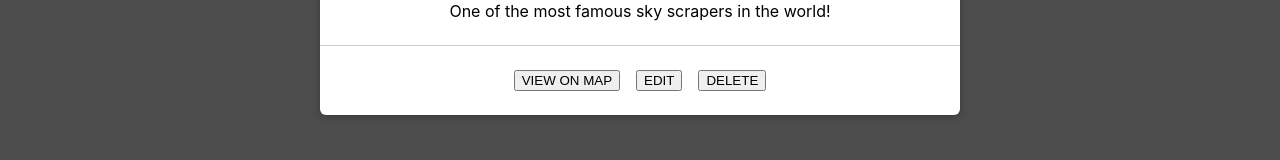
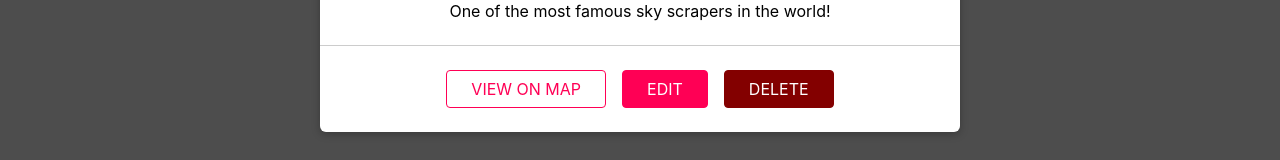
Before and after one commit to ort-cloud/mern-app-frontend, a React (Create React App) app: page /u1/places in a window 1280 px wide. Shown: the part 483-643 px from the top of the page. Built offline with nearby package versions, Linux system fonts and the light colour scheme.

Commit message:
added button styling

```diff
--- a/src/places/components/PlaceItem.js
+++ b/src/places/components/PlaceItem.js
@@ -1,5 +1,6 @@
 import React from "react";
 import Card from "../../shared/components/UIElements/Card";
+import Button from "../../shared/components/FormElements/Button";
 import "./PlaceItem.css";
 
 const PlaceItem = (props) => {
@@ -15,9 +16,9 @@
           <p>{props.description}</p>
         </div>
         <div className='place-item__actions'>
-          <button>VIEW ON MAP</button>
-          <button>EDIT</button>
-          <button>DELETE</button>
+          <Button inverse>VIEW ON MAP</Button>
+          <Button to={`/places/${props.id}`}>EDIT</Button>
+          <Button danger>DELETE</Button>
         </div>
       </Card>
     </li>
--- /dev/null
+++ b/src/shared/components/FormElements/Button.css
@@ -0,0 +1,61 @@
+.button {
+  font: inherit;
+  padding: 0.5rem 1.5rem;
+  border: 1px solid #ff0055;
+  border-radius: 4px;
+  background: #ff0055;
+  color: white;
+  cursor: pointer;
+  margin-right: 1rem;
+  text-decoration: none;
+  display: inline-block;
+}
+
+.button:focus {
+  outline: none;
+}
+
+.button:hover,
+.button:active {
+  background: #ff4382;
+  border-color: #ff4382;
+}
+
+.button--inverse {
+  background: transparent;
+  color: #ff0055;
+}
+
+.button--inverse:hover,
+.button--inverse:active {
+  color: white;
+  background: #ff0055;
+}
+
+.button--danger {
+  background: #830000;
+  border-color: #830000;
+}
+
+.button--danger:hover,
+.button--danger:active {
+  background: #f34343;
+  border-color: #f34343;
+}
+
+.button:disabled,
+.button:hover:disabled,
+.button:active:disabled {
+  background: #ccc;
+  color: #979797;
+  border-color: #ccc;
+  cursor: not-allowed;
+}
+
+.button--small {
+  font-size: 0.8rem;
+}
+
+.button--big {
+  font-size: 1.5rem;
+}
--- /dev/null
+++ b/src/shared/components/FormElements/Button.js
@@ -0,0 +1,46 @@
+import React from "react";
+import {Link} from "react-router-dom";
+
+import "./Button.css";
+
+const Button = (props) => {
+  if (props.href) {
+    return (
+      <a
+        className={`button button--${props.size || "default"} ${
+          props.inverse && "button--inverse"
+        } ${props.danger && "button--danger"}`}
+        href={props.href}
+      >
+        {props.children}
+      </a>
+    );
+  }
+  if (props.to) {
+    return (
+      <Link
+        to={props.to}
+        exact={props.exact}
+        className={`button button--${props.size || "default"} ${
+          props.inverse && "button--inverse"
+        } ${props.danger && "button--danger"}`}
+      >
+        {props.children}
+      </Link>
+    );
+  }
+  return (
+    <button
+      className={`button button--${props.size || "default"} ${
+        props.inverse && "button--inverse"
+      } ${props.danger && "button--danger"}`}
+      type={props.type}
+      onClick={props.onClick}
+      disabled={props.disabled}
+    >
+      {props.children}
+    </button>
+  );
+};
+
+export default Button;
```
